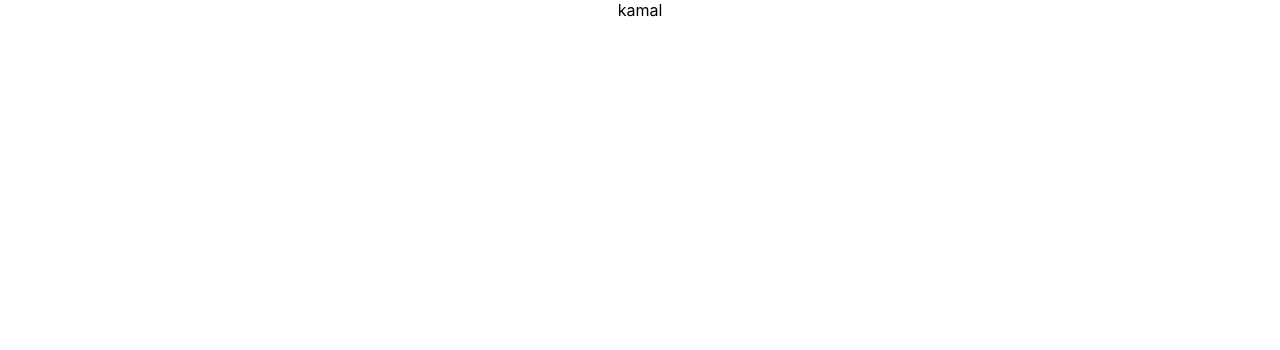
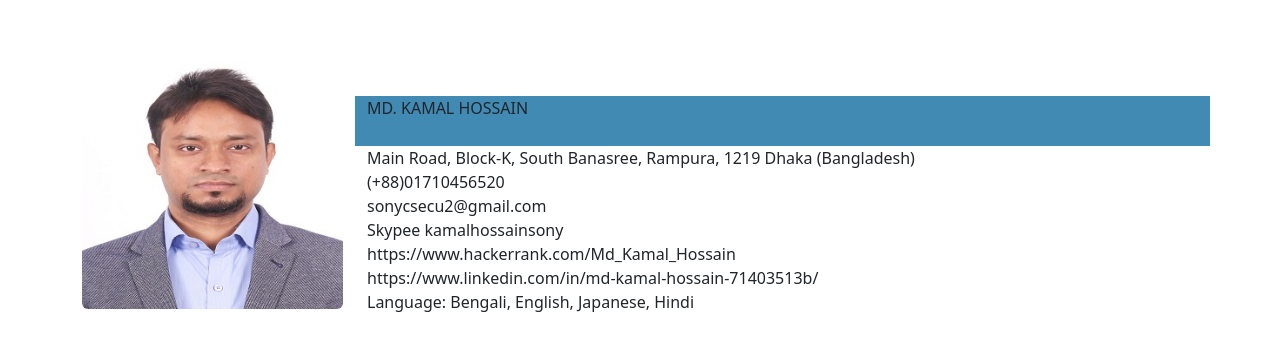
Before and after one commit to kamal09/portfolio, a React (Create React App) app: page / in a window 1280 px wide. Shown: the top 350 px of the page. Built offline with nearby package versions, Linux system fonts and the light colour scheme.

Commit message:
part one done

```diff
--- a/src/App.js
+++ b/src/App.js
@@ -1,12 +1,51 @@
-import logo from './logo.svg';
-import './App.css';
+// import './App.css';
+import 'bootstrap/dist/css/bootstrap.css';
+import 'bootstrap/dist/js/bootstrap.js';
+import './custom_style.css';
+
 
 function App() {
-  return (
-    <div className="App">
-     kamal
-    </div>
-  );
+    return (
+        <div className="App">
+            <div className="container">
+                <div className="row mb-5"></div>
+                <div className="row">
+                    <div className="col-3">
+                        <img src={process.env.PUBLIC_URL + '/img/1542.jpg'} className="img-fluid rounded "
+                             alt="Own Image"/>
+                    </div>
+                    <div className="col-9">
+                        <div className="row">
+                            <div className="col name-div mt-5">MD. KAMAL HOSSAIN</div>
+                        </div>
+                        <div className="row">
+                            <div className="col">Main Road, Block-K, South Banasree, Rampura, 1219 Dhaka (Bangladesh)
+                            </div>
+                        </div>
+                        <div className="row">
+                            <div className="col">(+88)01710456520</div>
+                        </div>
+                        <div className="row">
+                            <div className="col">sonycsecu2@gmail.com</div>
+                        </div>
+                        <div className="row">
+                            <div className="col">Skypee kamalhossainsony</div>
+                        </div>
+                        <div className="row">
+                            <div className="col">https://www.hackerrank.com/Md_Kamal_Hossain</div>
+                        </div>
+                        <div className="row">
+                            <div className="col">https://www.linkedin.com/in/md-kamal-hossain-71403513b/</div>
+                        </div>
+                        <div className="row">
+                            <div className="col">Language: Bengali, English, Japanese, Hindi</div>
+                        </div>
+                    </div>
+                </div>
+            </div>
+
+        </div>
+    );
 }
 
 export default App;
--- /dev/null
+++ b/src/custom_style.css
@@ -0,0 +1,4 @@
+.name-div{
+    background: #418ab3;
+    height: 50px;
+}
```
Also changed, not shown: public/img/1542.jpg (added).
